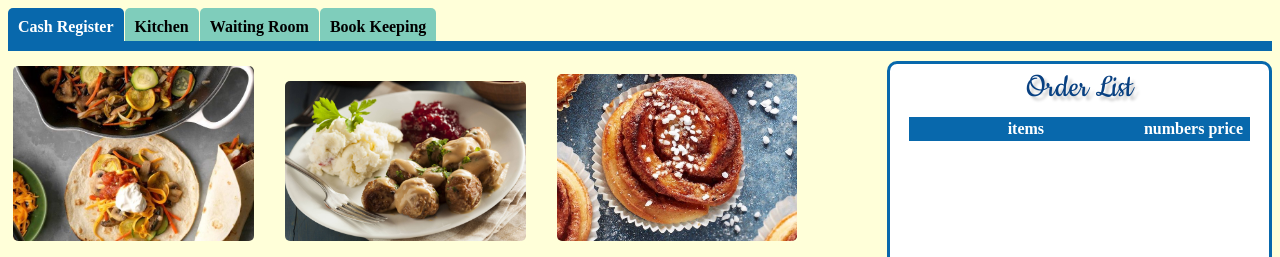
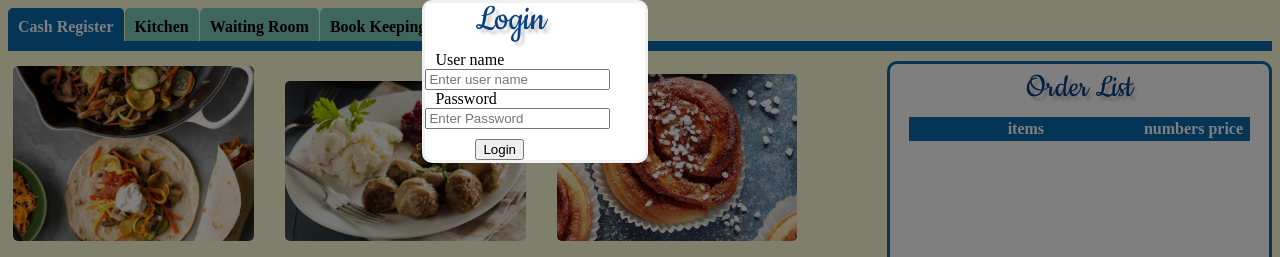
Before and after one commit to siavooshpayandehazad/RestaurantApp, a Flask app: page /cashregister.html in a window 1280 px wide. Shown: the top 257 px of the page. Run offline with Flask 2, Linux system fonts and the light colour scheme; lists and menus that the app fills with data are empty.

Commit message:
sum value added, super simple login page created

```diff
--- a/main.py
+++ b/main.py
@@ -30,7 +30,11 @@
                     time text,
                     state text)""")
 
-priceDict = {"veggiefajitas": "86", "meatballs": "78","cinnamonroll": "15",  "coffee": "10"}
+DB_cureser.execute("""CREATE TABLE if not exists user_DB (
+                    user text,
+                    pass text)""")
+
+priceDict = {"veggiefajitas": "86", "meatballs": "78","cinnamonroll": "15",  "coffee": "10", "free-coffee": "0"}
 kitchenList = ["veggiefajitas", "meatballs"]
 
 app = Flask(__name__, template_folder='template', static_url_path='/static')
@@ -62,7 +66,9 @@
 class cashReg(Resource):
     def get(self):
         headers = {'Content-Type': 'text/html'}
-        return make_response(render_template('cashregister.html', foodList = priceDict.keys(), host_ip=host_ip),200,headers)
+        foodList = list(priceDict.keys())
+        foodList.remove("free-coffee")
+        return make_response(render_template('cashregister.html', foodList = foodList, host_ip=host_ip),200,headers)
 
 class waitingroom(Resource):
     def get(self):
@@ -115,6 +121,17 @@
     return "Done", 200
 
 
+@app.route('/auth', methods=['POST'])
+def auth():
+    req_data = request.get_json()
+    print(req_data)
+    DB_cureser.execute("""SELECT * FROM user_DB WHERE user == ? and pass = ? """, (req_data["user"] , req_data["pass"], ))
+    userData = DB_cureser.fetchall()
+    if len(userData)>0:
+        return jsonify({"result": "pass"}), 200
+    else:
+        return jsonify({"result": "fail"}), 200
+
 @app.route('/get_price', methods=['POST'])
 def get_price():
     req_data = request.get_json()
@@ -139,6 +156,13 @@
         DB_cureser.execute("""INSERT INTO priceTable VALUES(?, ?)""", (item, priceDict[item]))
     DB_connection.commit()
 
+    DB_cureser.execute("DROP TABLE user_DB")
+    DB_cureser.execute("""CREATE TABLE user_DB (
+                        user text,
+                        pass text)""")
+    DB_cureser.execute("""INSERT INTO user_DB VALUES(?, ?)""", ("user", "pass"))
+    DB_connection.commit()
+
 if __name__ == '__main__':
     setup_priceTable()
     app.run(debug=True, host='0.0.0.0', port=5000)
--- a/template/cashregister.html
+++ b/template/cashregister.html
@@ -7,9 +7,28 @@
     <meta charset="utf-8">
     <title>Restaurant Management System</title>
     <script>
-
+    function login(){
+      var user = document.getElementById("user");
+      var pass = document.getElementById("psw");
+      $.ajax({ type: "POST",
+               dataType: "json",
+               contentType: 'application/json',
+               url: "http://{{host_ip|safe}}:5000/auth",
+               data: JSON.stringify({"user": user.value, "pass": pass.value}),
+               success: function(response) {
+                if (response["result"]=="pass"){
+                  console.log("Authentication passed");
+                   document.getElementById("loginform").style.display = "none";
+                   document.getElementById("overlaydiv").style.display = "none";
+                }else{
+                  console.log("Authentication failed");
+                }
+              }
+              });
+      return false;
+    }
     function addItemtoList(item) {
-      var table = document.getElementById("orderTable")
+      var table = document.getElementById("orderTable");
       var item = item.src.split("img/")[1].split(".")[0];
       console.log('adding item to order list', item)
       var price;
@@ -39,8 +58,17 @@
               }
               });
 
+      var tableSize = table.rows.length;
+      var sum = 0;
+      for (i = 1; i < tableSize; i++) {
+          var key = table.rows[i].cells[2].innerHTML;
+          sum = sum + parseInt(key, 10);
+      };
+      console.log("current sum:", sum);
+      var sumVal = document.getElementById("sumValue")
+      sumVal.innerHTML=sum;
 
-    }
+    };
 
     function submitOrder(){
       var orders = {};
@@ -70,10 +98,26 @@
       for (j = 1; j < tableSize; j++) {
         table.deleteRow(-1);
       }
+      var sumVal = document.getElementById("sumValue")
+      sumVal.innerHTML=0;
     };
     </script>
   </head>
   <body>
+
+  <div id="loginform" style="width:220px; background: white;z-index: 11; display: block; position: fixed; top: 0; left: 33%; border-radius: 10px; border: 3px solid #f1f1f1;">
+  <form onsubmit="return login();">
+    <h3 style="margin-left:50px;">Login</h3>
+    <label style="margin-left:10px;" for="email">User name</label>
+    <input type="text" placeholder="Enter user name" id="user" required><br>
+    <label  style="margin-left:10px;" for="psw">Password</label>
+    <input type="password" placeholder="Enter Password" id="psw" required><br>
+    <button style="margin-left:50px; margin-top:10px;" type="submit">Login</button>
+  </form>
+  </div>
+
+  <div class="overlay" id="overlaydiv" style="opacity: 0.5; background: #000; width: 100%; height: 100%; z-index: 5; top: 0; left: 0; position:fixed"></div>
+
     <div style="float: right; width: 100%; margin-bottom: 10px;">
       <a class="navbar_button chosen" href="http://{{host_ip|safe}}:5000/cashregister.html"> Cash Register </a>
       <a class="navbar_button" href="http://{{host_ip|safe}}:5000/kitchen.html"> Kitchen </a>
@@ -95,6 +139,7 @@
           <tr><th width="70%"> items </th> <th> numbers </th> <th> price </th> <th>  </th></tr>
         </table>
       </div>
+      <div>SUM: <span id="sumValue"> 0 </span> Kr</div>
       <button type="button" class="submitButton" onclick="submitOrder()">Submit</button>
     <div>
   </body>
```
